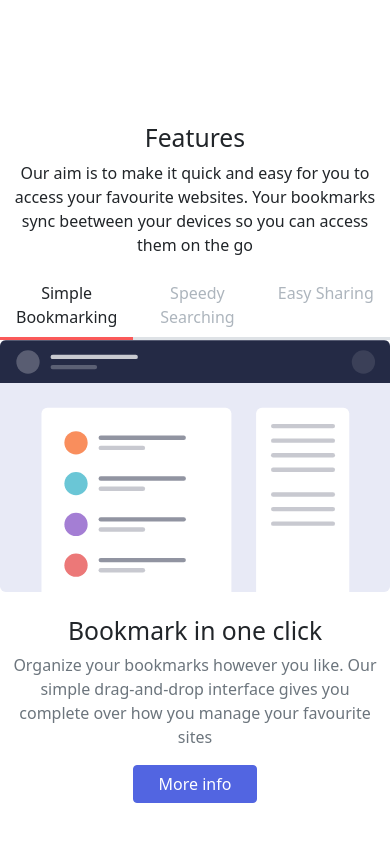
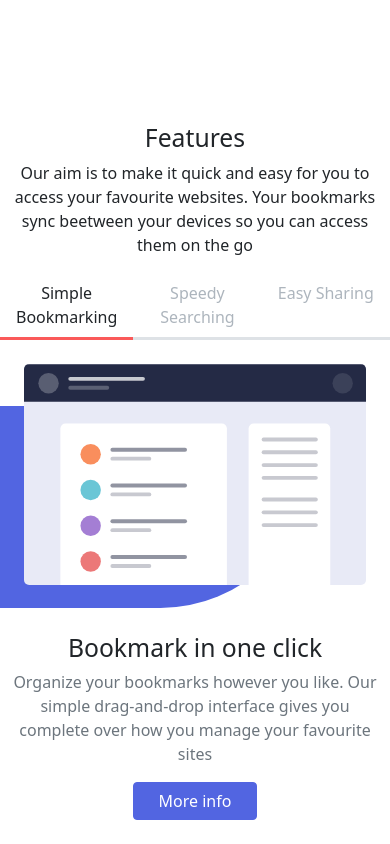
Before and after one commit to gdrincon76/Sprint2, a website: page try.html in a window 390 px wide. Shown: the part 722-1566 px from the top of the page. Drawn offline with nearby package versions, Linux system fonts and the light colour scheme.

Commit message:
features responsive

```diff
--- a/scss/section/_features.scss
+++ b/scss/section/_features.scss
@@ -19,7 +19,6 @@
   width: 75%;
   height: 75%;
   bottom: 1px;
-  left: 25%;
   border-radius: 0 0 0 150px;
   transform: scale(-1, 1);
   z-index: -1;
--- a/try.html
+++ b/try.html
@@ -83,11 +83,11 @@
     <div class="tab-content" id="nav-tabContent">
       <div class="tab-pane show active" id="simple" role="tabpanel" aria-labelledby="simple-tab">
         <section class="row align-items-center">
-            <section class="col-md-6 order-md-2 position-relative">
-                <img src="Imagenes/illustration-features-tab-1.svg" alt="Hero img" class="img-fluid img-pos mx-auto">
+            <section class="col-md-6 position-relative">
+                <img src="Imagenes/illustration-features-tab-1.svg" alt="Hero img" class="img-fluid img-pos mx-auto p-4">
                 <div class="img-shape-features position-absolute"></div>
             </section>
-            <section class="right-in col-md-6 order-md-1 text-center p-4 mt-sm-4">
+            <section class="right-in col-md-6 text-center p-4 mt-sm-4">
                 <h2>Bookmark in one click</h2>
                 <p class="text-muted">Organize your bookmarks however you like. Our simple drag-and-drop interface gives you complete over how you manage your favourite sites</p>
                 <button class="btn btn-primary">More info</button>
```
Also changed, not shown: css/style.css, 1 other file.
